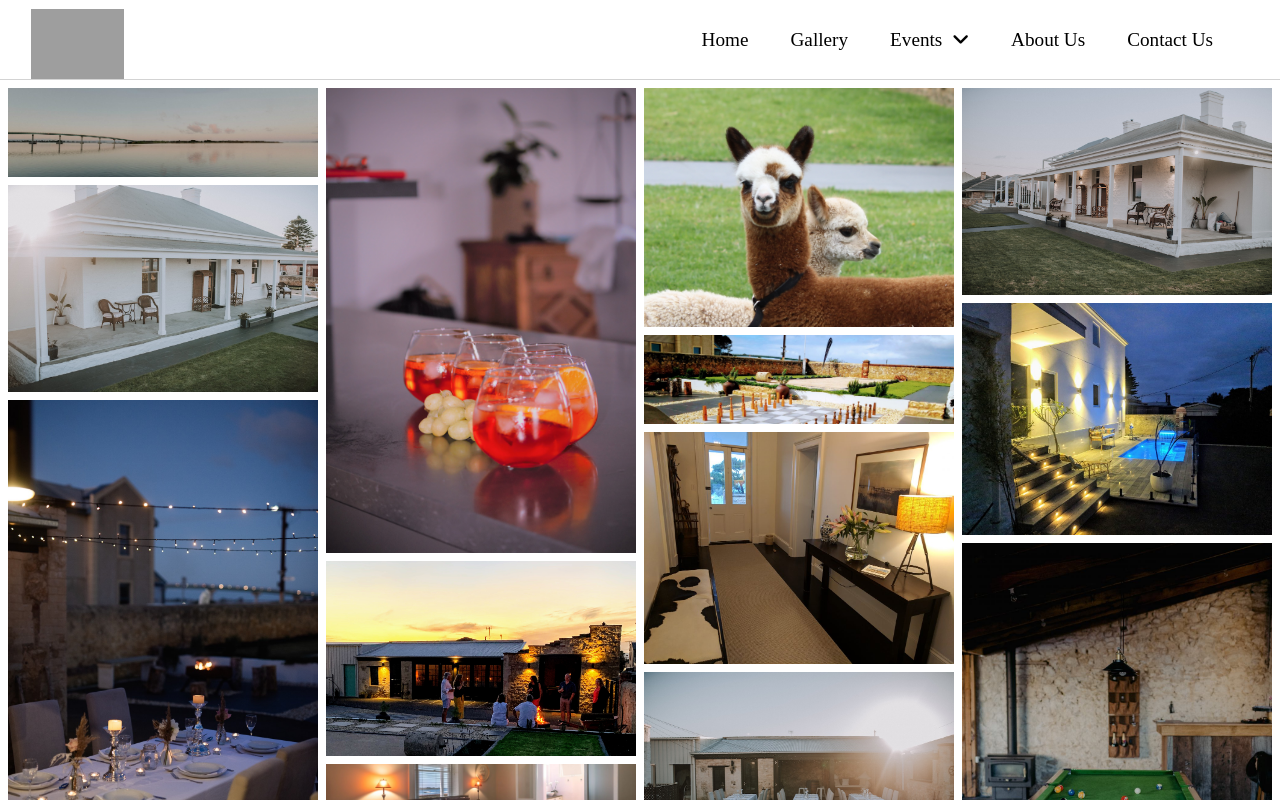
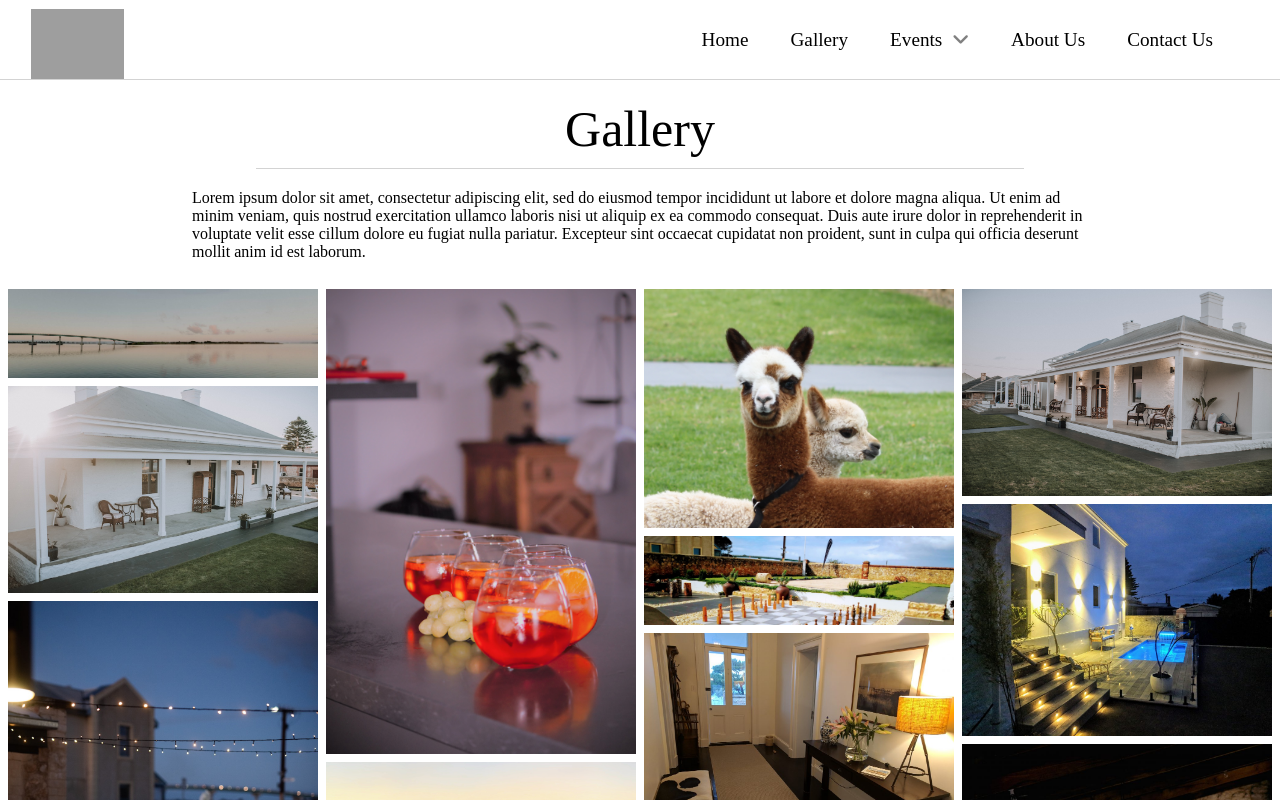
Before and after one commit to reubenjamesbishop/rivers-end-retreat, a React (Create React App) app: page /gallery in a window 1280 px wide. Shown: the top 800 px of the page. Built offline with nearby package versions, Linux system fonts and the light colour scheme; grey boxes are pictures that could not be loaded.

Commit message:
added gallery intro and title

```diff
--- a/src/App.css
+++ b/src/App.css
@@ -5,9 +5,35 @@
   font: georgia;
 }
 
+.gallery__intro{
+  /* text-align: center; */
+  /* border: 1px solid green; */
+
+}
+
+.gallery__heading > h1 {
+  font-size: 50px;
+  margin: auto;
+  width: 60%;
+  font-weight: lighter;
+  /* border: 1px solid red; */
+  text-align: center;
+  padding-top: 20px;
+  padding-bottom: 10px;
+  margin-bottom: 20px;
+  border-bottom: 1px solid lightgray;
+}
+
+.gallery__description {
+  /* border: 1px solid blue; */
+  width: 70%;
+  margin: auto;
+  margin-bottom: 20px;
+}
+
 .carousel-pic {
   height: 70vh !important;
-  border: 1px solid red;
+  /* border: 1px solid red; */
 }
 
 .row {
@@ -34,6 +60,8 @@
   transition: all 0.3s linear;
   z-index: 999;
 }
+
+
 
 /* Responsive layout - makes a two column-layout instead of four columns */
 @media screen and (max-width: 800px) {
--- a/src/components/Navbar.css
+++ b/src/components/Navbar.css
@@ -163,8 +163,8 @@
 }
 
 .fa-angle-down {
-  /* color: blue !important; */
-  padding-left: 10px;
+  color: gray !important;
+  margin-left: 10px;
 }
 
   /* For phone displays */
--- a/src/components/Where.css
+++ b/src/components/Where.css
@@ -5,8 +5,7 @@
     background: #fff;
     /* border: solid blue 3px; */
 }
-
-h1 {
+.where__container > h1 {
     text-align: left;
     padding-bottom: 20px;
 }
--- a/src/components/Why.css
+++ b/src/components/Why.css
@@ -6,7 +6,7 @@
     /* border: solid blue 3px; */
 }
 
-h1 {
+.why__container > h1 {
     text-align: left;
     padding-bottom: 20px;
 }
--- a/src/components/pages/Gallery.js
+++ b/src/components/pages/Gallery.js
@@ -24,6 +24,14 @@
 export default function Gallery() {
     return (
         <>
+            <div class="gallery__intro">
+                <div class="gallery__heading">
+                    <h1>Gallery</h1>
+                </div>
+                <p class="gallery__description">
+                    Lorem ipsum dolor sit amet, consectetur adipiscing elit, sed do eiusmod tempor incididunt ut labore et dolore magna aliqua. Ut enim ad minim veniam, quis nostrud exercitation ullamco laboris nisi ut aliquip ex ea commodo consequat. Duis aute irure dolor in reprehenderit in voluptate velit esse cillum dolore eu fugiat nulla pariatur. Excepteur sint occaecat cupidatat non proident, sunt in culpa qui officia deserunt mollit anim id est laborum.
+                </p>
+            </div>
             <div class="row">
                 <div class="column">
                     <img src={image_1} />
```
